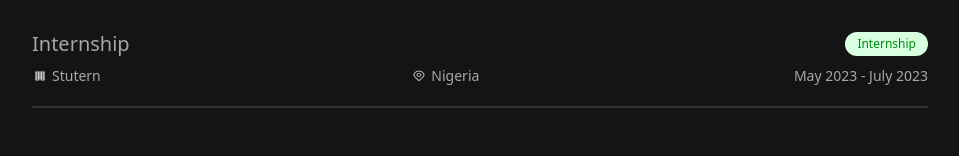
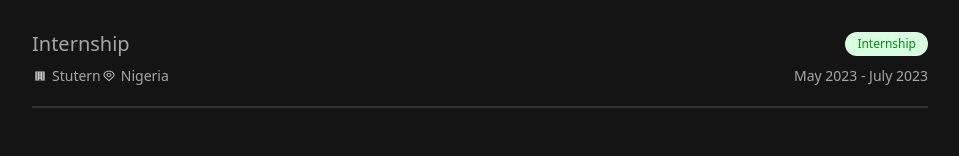
Before and after one commit to StephanieMfon/stephanie-okpomfon-portfolio, a React (Create React App) app: page /about in a window 1280 px wide. Shown: the part 586-742 px from the top of the page, without its empty margins (160-1119 px from the left). Built offline with nearby package versions, Linux system fonts and the light colour scheme.

Commit message:
testing changes again

```diff
--- a/src/Components/Work.js
+++ b/src/Components/Work.js
@@ -11,7 +11,7 @@ function Work({ position, company, location, type, duration }) {
       </div>
       <div className="flex justify-between items-center pt-2">
       {/* <div className="items-center pt-2"> */}
-        {/* <div className="flex flex-col md:flex-row pr-4"> */}
+        <div className="flex flex-col md:flex-row pr-4">
           <div className="flex items-center">
             <svg
               // className="dark:fill-light-heading fill-dark-heading min-w-fit"
@@ -42,7 +42,7 @@ function Work({ position, company, location, type, duration }) {
 
             <p className="text-content text-xs md:text-sm font-light pl-1">{location}</p>
           </div>
-        {/* </div> */}
+        </div>
         <p className="text-content text-xs md:text-sm font-light pl-1 min-w-fit">{duration}</p>
       </div>
     </article>
```
